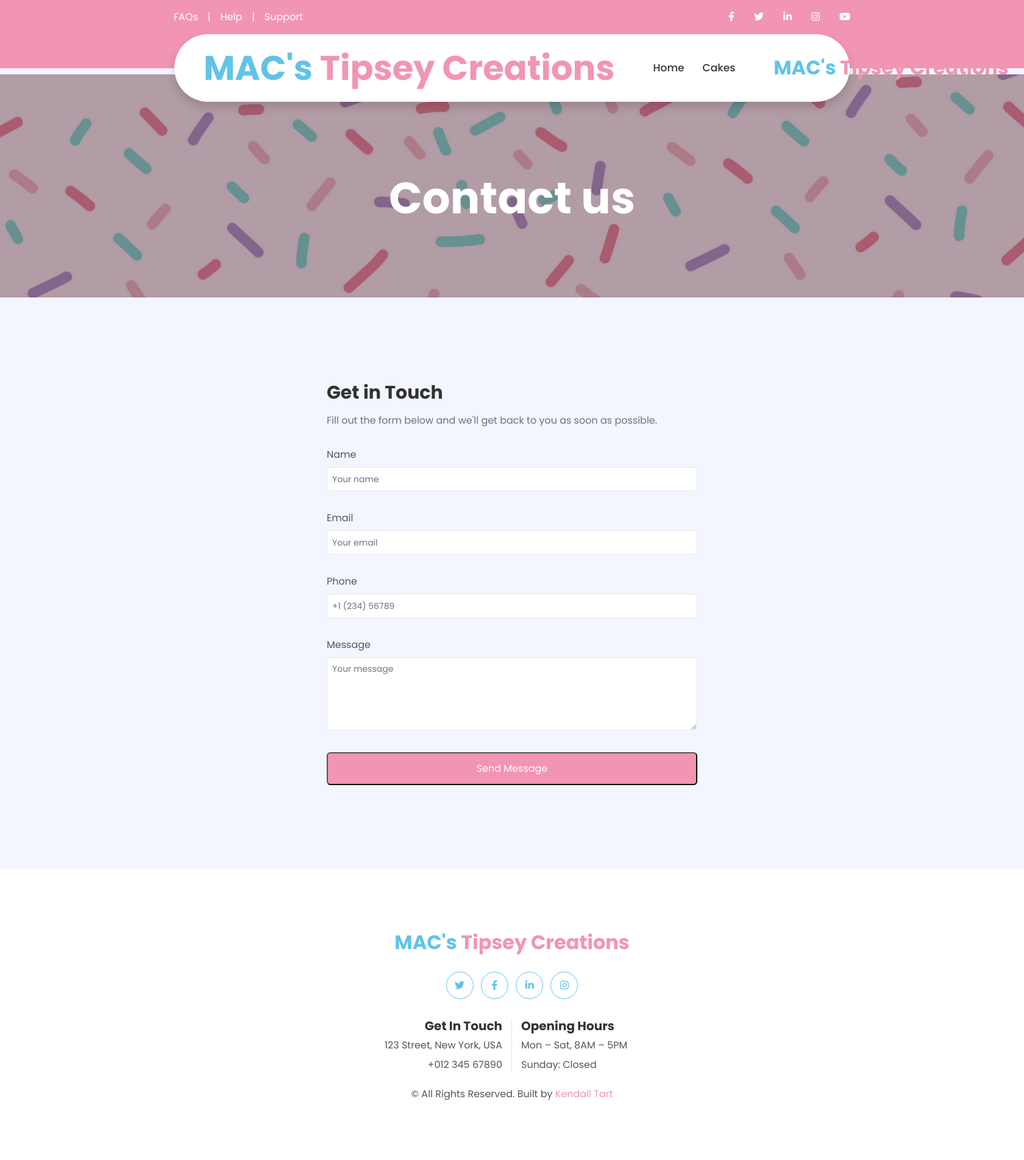
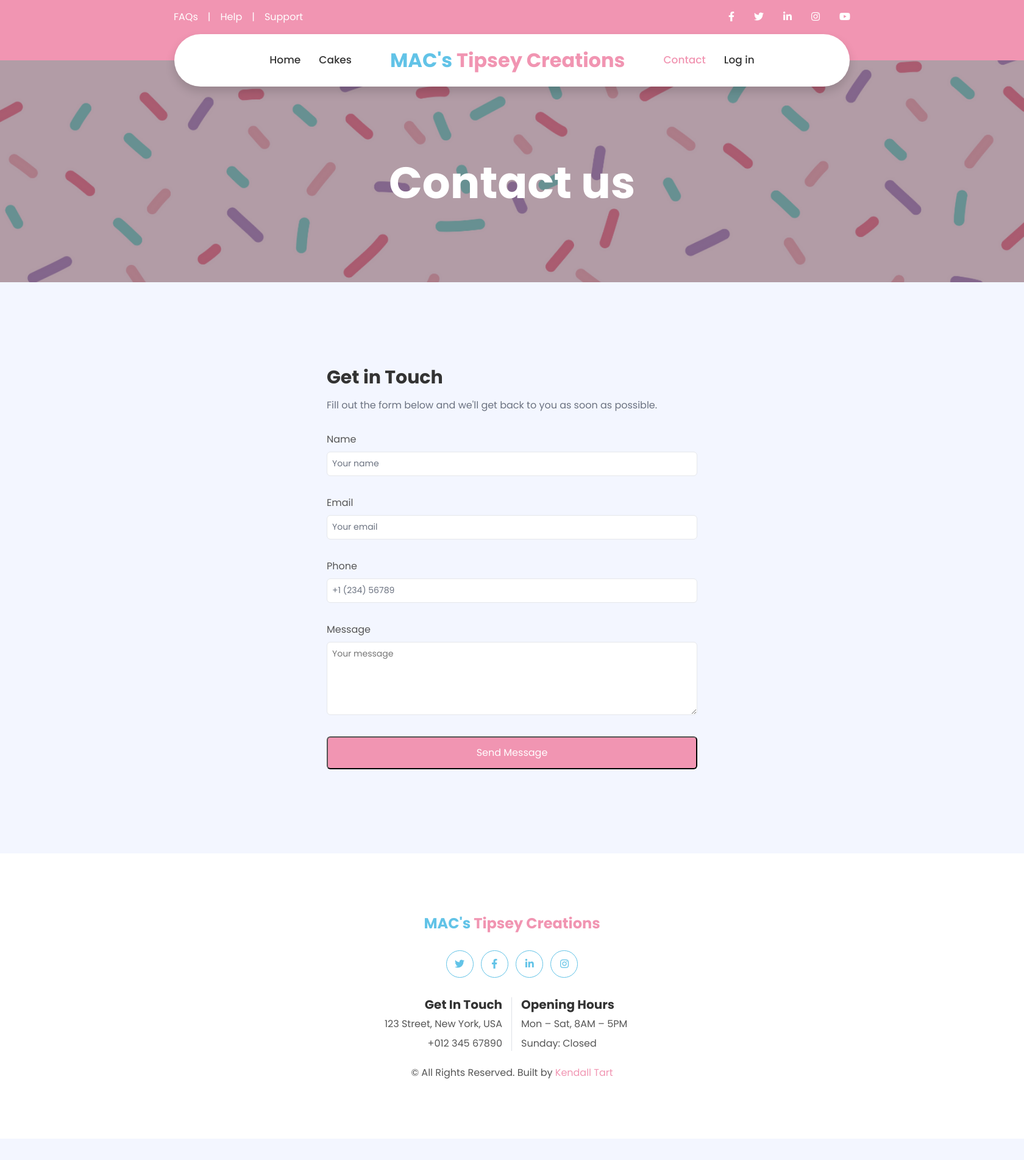
Before and after one commit to thekendalia/cody-cakes, a Flask app: page /contact in a window 1680 px wide; the page is wider, and only the part inside the window is pictured. Shown: that part at 61% size. After the commit the page ends 1770 px from the top of that part, so only its background shows below. Run offline with Flask 3, Linux system fonts and the light colour scheme; data that the repository does not hold is empty; some libraries are stand-ins or nearby versions.

Commit message:
Lots of updates

```diff
--- a/templates/addcake.html
+++ b/templates/addcake.html
@@ -70,8 +70,8 @@
     <div class="container-fluid position-relative nav-bar p-0">
         <div class="container-lg position-relative p-0 px-lg-3" style="z-index: 9;">
             <nav class="navbar navbar-expand-lg bg-white navbar-light shadow p-lg-0">
-                <a href="/" class="navbar-brand mx-5 d-none d-sm-block">
-                    <h1 class="m-0 display-4 text-primary"><span class="text-secondary">MAC's </span>Tipsey Creations</h1>
+                <a href="/" class="navbar-brand d-block d-sm-none">
+                    <h1 class="m-0 display-4 text-primary" style="font-size: 1.3rem;"><span class="text-secondary">MAC's </span>Tipsey Creations</h1>
                 </a>
                 <button type="button" class="navbar-toggler" data-toggle="collapse" data-target="#navbarCollapse">
                     <span class="navbar-toggler-icon"></span>
@@ -214,7 +214,7 @@
             <div class="row">
                 <div class="col-12 mb-4">
                     <a href="/" class="navbar-brand m-0">
-                        <h1 class="m-0 display-4 text-primary" style="font-size: 2rem;"><span class="text-secondary">MAC's </span>Tipsey Creations</h1>
+                        <h1 class="m-0 display-4 text-primary" style="font-size: 1.5rem;"><span class="text-secondary">MAC's </span>Tipsey Creations</h1>
                     </a>
                 </div>
                 <div class="col-12 mb-4">
--- a/templates/contact.html
+++ b/templates/contact.html
@@ -144,8 +144,8 @@
     <div class="container-fluid position-relative nav-bar p-0">
         <div class="container-lg position-relative p-0 px-lg-3" style="z-index: 9;">
             <nav class="navbar navbar-expand-lg bg-white navbar-light shadow p-lg-0">
-                <a href="/" class="navbar-brand mx-5 d-none d-sm-block">
-                    <h1 class="m-0 display-4 text-primary"><span class="text-secondary">MAC's </span>Tipsey Creations</h1>
+                <a href="/" class="navbar-brand d-block d-sm-none">
+                    <h1 class="m-0 display-4 text-primary" style="font-size: 1.3rem;"><span class="text-secondary">MAC's </span>Tipsey Creations</h1>
                 </a>
                 <button type="button" class="navbar-toggler" data-toggle="collapse" data-target="#navbarCollapse">
                     <span class="navbar-toggler-icon"></span>
@@ -282,8 +282,7 @@
             <div class="row">
                 <div class="col-12 mb-4">
                     <a href="/" class="navbar-brand m-0">
-                        <h1 class="m-0 display-4 text-primary" style="font-size: 2rem;"><span
-                                class="text-secondary">MAC's </span>Tipsey Creations</h1>
+                        <h1 class="m-0 display-4 text-primary" style="font-size: 1.5rem;"><span class="text-secondary">MAC's </span>Tipsey Creations</h1>
                     </a>
                 </div>
                 <div class="col-12 mb-4">
--- a/templates/dashboard.html
+++ b/templates/dashboard.html
@@ -70,8 +70,8 @@
     <div class="container-fluid position-relative nav-bar p-0">
         <div class="container-lg position-relative p-0 px-lg-3" style="z-index: 9;">
             <nav class="navbar navbar-expand-lg bg-white navbar-light shadow p-lg-0">
-                <a href="/" class="navbar-brand mx-5 d-none d-sm-block">
-                    <h1 class="m-0 display-4 text-primary"><span class="text-secondary">MAC's </span>Tipsey Creations</h1>
+                <a href="/" class="navbar-brand d-block d-sm-none">
+                    <h1 class="m-0 display-4 text-primary" style="font-size: 1.3rem;"><span class="text-secondary">MAC's </span>Tipsey Creations</h1>
                 </a>
                 <button type="button" class="navbar-toggler" data-toggle="collapse" data-target="#navbarCollapse">
                     <span class="navbar-toggler-icon"></span>
@@ -341,7 +341,7 @@
                 <div class="row">
                     <div class="col-12 mb-4">
                         <a href="/" class="navbar-brand m-0">
-                            <h1 class="m-0 display-4 text-primary" style="font-size: 2rem;"><span class="text-secondary">MAC's </span>Tipsey Creations</h1>
+                            <h1 class="m-0 display-4 text-primary" style="font-size: 1.5rem;"><span class="text-secondary">MAC's </span>Tipsey Creations</h1>
                         </a>
                     </div>
                     <div class="col-12 mb-4">
--- a/templates/editprofile.html
+++ b/templates/editprofile.html
@@ -94,8 +94,8 @@
     <div class="container-fluid position-relative nav-bar p-0">
         <div class="container-lg position-relative p-0 px-lg-3" style="z-index: 9;">
             <nav class="navbar navbar-expand-lg bg-white navbar-light shadow p-lg-0">
-                <a href="/" class="navbar-brand mx-5 d-none d-sm-block">
-                    <h1 class="m-0 display-4 text-primary"><span class="text-secondary">MAC's </span>Tipsey Creations</h1>
+                <a href="/" class="navbar-brand d-block d-sm-none">
+                    <h1 class="m-0 display-4 text-primary" style="font-size: 1.3rem;"><span class="text-secondary">MAC's </span>Tipsey Creations</h1>
                 </a>
                 <button type="button" class="navbar-toggler" data-toggle="collapse" data-target="#navbarCollapse">
                     <span class="navbar-toggler-icon"></span>
@@ -278,7 +278,7 @@
             <div class="row">
                 <div class="col-12 mb-4">
                     <a href="/" class="navbar-brand m-0">
-                        <h1 class="m-0 display-4 text-primary" style="font-size: 2rem;"><span class="text-secondary">MAC's </span>Tipsey Creations</h1>
+                        <h1 class="m-0 display-4 text-primary" style="font-size: 1.5rem;"><span class="text-secondary">MAC's </span>Tipsey Creations</h1>
                     </a>
                 </div>
                 <div class="col-12 mb-4">
--- a/templates/index.html
+++ b/templates/index.html
@@ -68,8 +68,8 @@
 <div class="container-fluid position-relative nav-bar p-0">
     <div class="container-lg position-relative p-0 px-lg-3" style="z-index: 9;">
         <nav class="navbar navbar-expand-lg bg-white navbar-light shadow p-lg-0">
-            <a href="/" class="navbar-brand mx-5 d-none d-sm-block">
-                <h1 class="m-0 display-4 text-primary"><span class="text-secondary">MAC's </span>Tipsey Creations</h1>
+            <a href="/" class="navbar-brand d-block d-sm-none">
+                <h1 class="m-0 display-4 text-primary" style="font-size: 1.3rem;"><span class="text-secondary">MAC's </span>Tipsey Creations</h1>
             </a>
             <button type="button" class="navbar-toggler" data-toggle="collapse" data-target="#navbarCollapse">
                 <span class="navbar-toggler-icon"></span>
@@ -414,7 +414,7 @@
         <div class="row">
             <div class="col-12 mb-4">
                 <a href="/" class="navbar-brand m-0">
-                    <h1 class="m-0 display-4 text-primary" style="font-size: 2rem;"><span class="text-secondary">MAC's </span>Tipsey Creations</h1>
+                    <h1 class="m-0 display-4 text-primary" style="font-size: 1.5rem;"><span class="text-secondary">MAC's </span>Tipsey Creations</h1>
                 </a>
             </div>
             <div class="col-12 mb-4">
--- a/templates/orders.html
+++ b/templates/orders.html
@@ -70,8 +70,8 @@
     <div class="container-fluid position-relative nav-bar p-0">
         <div class="container-lg position-relative p-0 px-lg-3" style="z-index: 9;">
             <nav class="navbar navbar-expand-lg bg-white navbar-light shadow p-lg-0">
-                <a href="/" class="navbar-brand mx-5 d-none d-sm-block">
-                    <h1 class="m-0 display-4 text-primary"><span class="text-secondary">MAC's </span>Tipsey Creations</h1>
+                <a href="/" class="navbar-brand d-block d-sm-none">
+                    <h1 class="m-0 display-4 text-primary" style="font-size: 1.3rem;"><span class="text-secondary">MAC's </span>Tipsey Creations</h1>
                 </a>
                 <button type="button" class="navbar-toggler" data-toggle="collapse" data-target="#navbarCollapse">
                     <span class="navbar-toggler-icon"></span>
@@ -210,7 +210,7 @@
                 <div class="row">
                     <div class="col-12 mb-4">
                         <a href="/" class="navbar-brand m-0">
-                            <h1 class="m-0 display-4 text-primary" style="font-size: 2rem;"><span class="text-secondary">MAC's </span>Tipsey Creations</h1>
+                            <h1 class="m-0 display-4 text-primary" style="font-size: 1.5rem;"><span class="text-secondary">MAC's </span>Tipsey Creations</h1>
                         </a>
                     </div>
                     <div class="col-12 mb-4">
--- a/templates/product.html
+++ b/templates/product.html
@@ -70,8 +70,8 @@
     <div class="container-fluid position-relative nav-bar p-0">
         <div class="container-lg position-relative p-0 px-lg-3" style="z-index: 9;">
             <nav class="navbar navbar-expand-lg bg-white navbar-light shadow p-lg-0">
-                <a href="/" class="navbar-brand mx-5 d-none d-sm-block">
-                    <h1 class="m-0 display-4 text-primary"><span class="text-secondary">MAC's </span>Tipsey Creations</h1>
+                <a href="/" class="navbar-brand d-block d-sm-none">
+                    <h1 class="m-0 display-4 text-primary" style="font-size: 1.3rem;"><span class="text-secondary">MAC's </span>Tipsey Creations</h1>
                 </a>
                 <button type="button" class="navbar-toggler" data-toggle="collapse" data-target="#navbarCollapse">
                     <span class="navbar-toggler-icon"></span>
@@ -228,7 +228,7 @@
             <div class="row">
                 <div class="col-12 mb-4">
                     <a href="/" class="navbar-brand m-0">
-                        <h1 class="m-0 display-4 text-primary" style="font-size: 2rem;"><span class="text-secondary">MAC's </span>Tipsey Creations</h1>
+                        <h1 class="m-0 display-4 text-primary" style="font-size: 1.5rem;"><span class="text-secondary">MAC's </span>Tipsey Creations</h1>
                     </a>
                 </div>
                 <div class="col-12 mb-4">
```
Also changed, not shown: templates/checkout.html (+3 -4 lines), templates/productpage.html (+4 -3 lines), templates/profile.html (+4 -4 lines).
